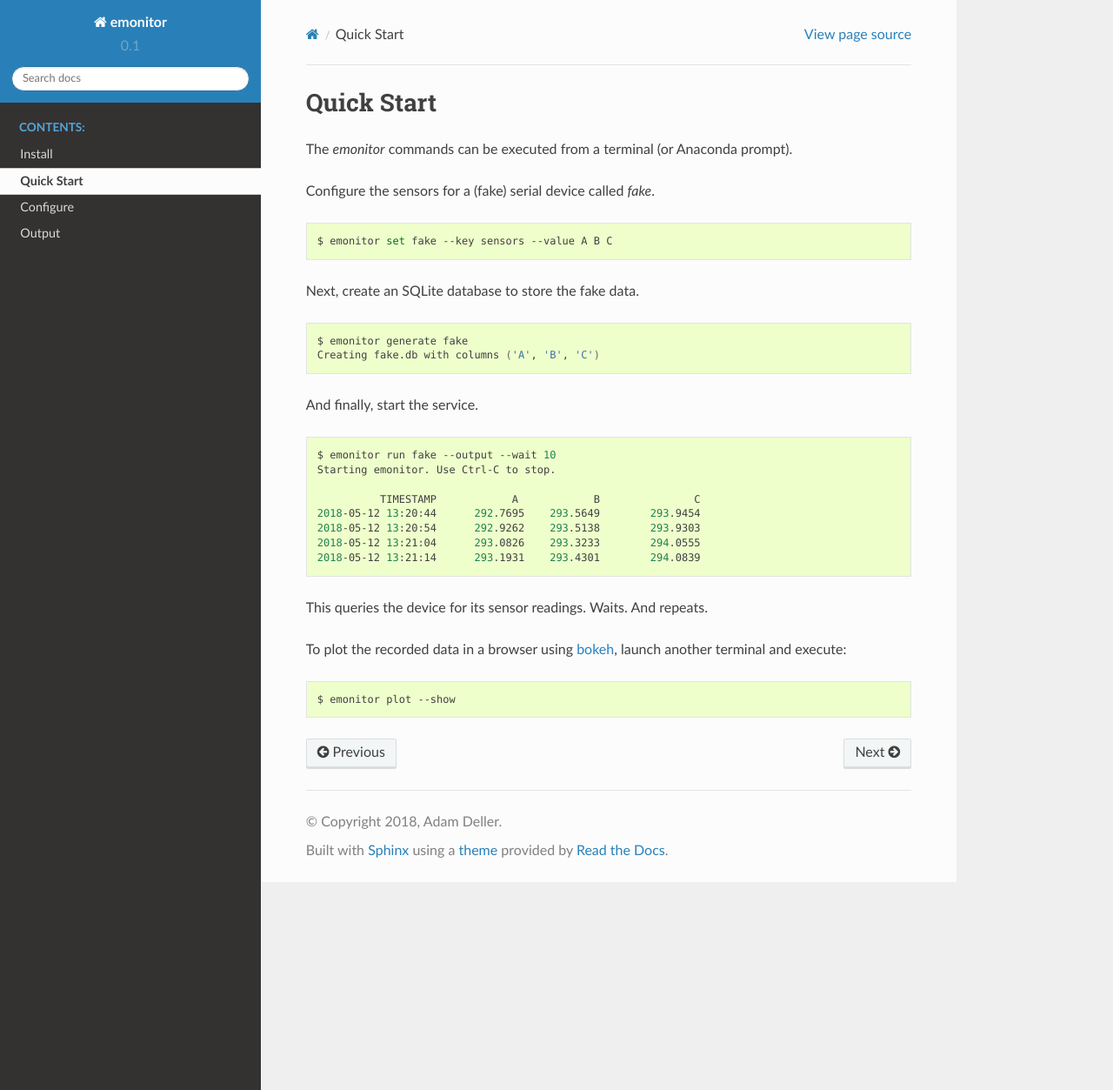
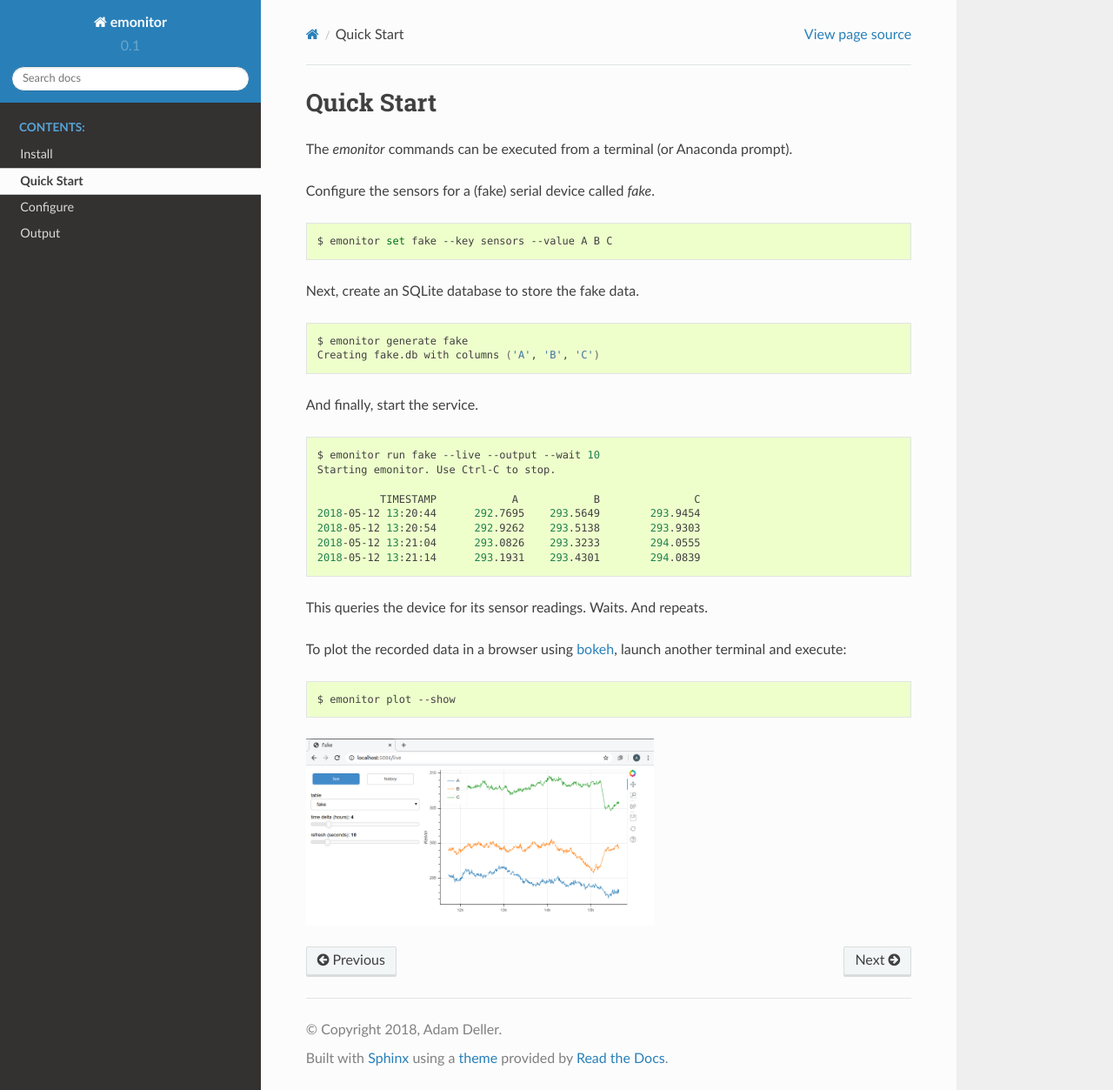
Before and after one commit to ad3ller/emonitor, a Sphinx documentation site: the page built from docs/source/quick_start.rst, in a window 1280 px wide and 1253 px high. Shown: the whole window at 87% size. Built offline with Sphinx 7.4.7 and the Read the Docs theme 2.0.0, drawn with Linux system fonts in a browser that asks for light colours.

Commit message:
bokeh app image

```diff
--- a/README.rst
+++ b/README.rst
@@ -60,6 +60,9 @@ To plot the recorded data in a browser using `bokeh <https://github.com/bokeh/bo
     $ emonitor plot --show
 
 
+.. image:: docs/source/images/app.png
+   :width: 400
+
 Documentation
 -------------
 
--- a/docs/source/quick_start.rst
+++ b/docs/source/quick_start.rst
@@ -20,7 +20,7 @@ And finally, start the service.
 
 .. code-block:: bash
 
-    $ emonitor run fake --output --wait 10
+    $ emonitor run fake --live --output --wait 10
     Starting emonitor. Use Ctrl-C to stop.
 
               TIMESTAMP            A	        B	        C
@@ -37,3 +37,7 @@ To plot the recorded data in a browser using `bokeh <https://github.com/bokeh/bo
 .. code-block:: bash
 
     $ emonitor plot --show
+
+
+.. image:: images/app.png
+   :width: 400
```
Also changed, not shown: docs/source/images/app.png (added).
